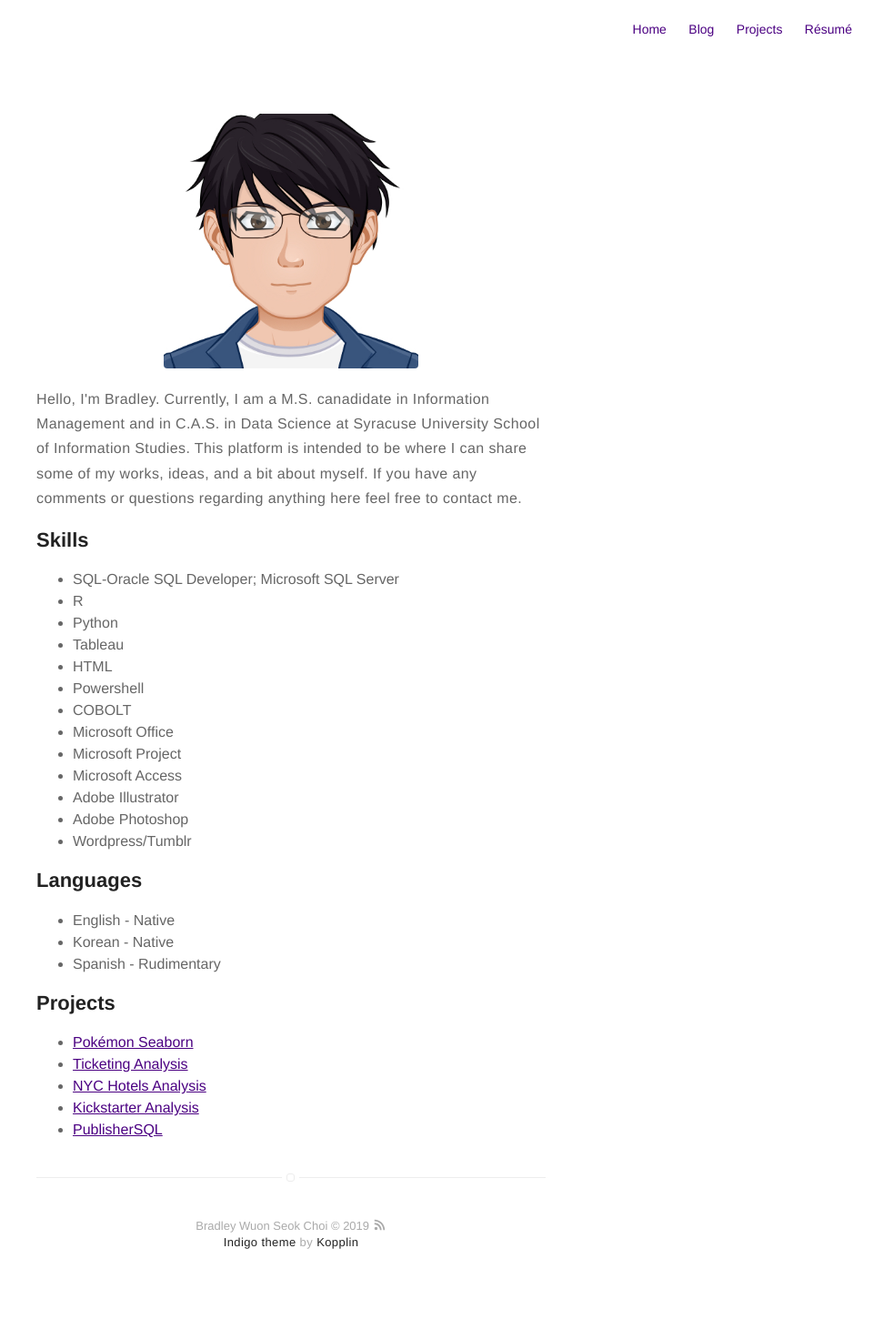
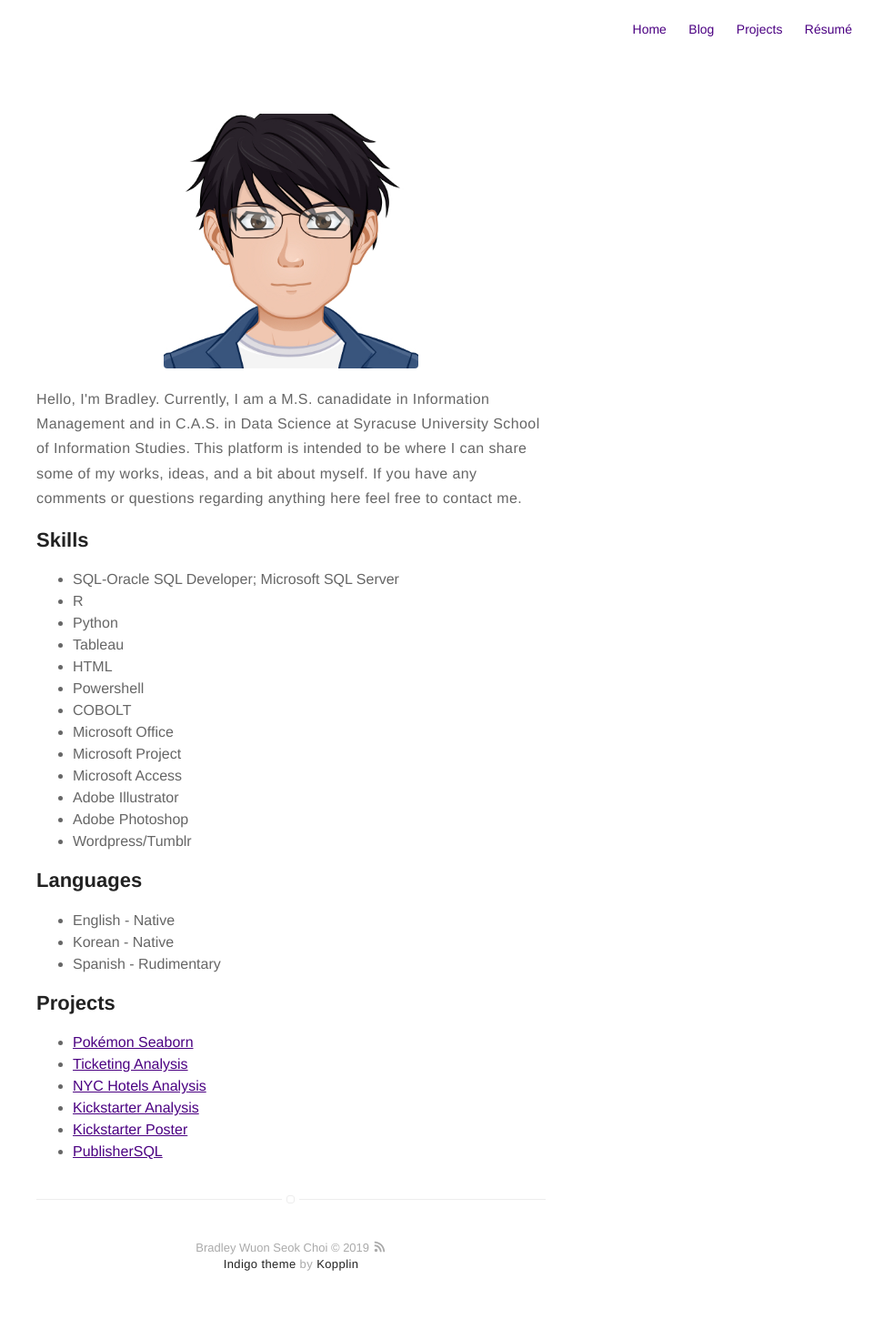
Before and after one commit to bradvision/bradvision.github.io, a Jekyll site: the page built from about.md, in a window 1280 px wide. Shown: the whole page at 91% size, without its empty margins (320-1280 px from the left). Built offline with Jekyll 4.4.1, drawn with Linux system fonts in a browser that asks for light colours; before the commit the page ends 1437 px from its top, so only the background shows below that.

Commit message:
Update about.md

```diff
--- a/about.md
+++ b/about.md
@@ -43,5 +43,6 @@ feel free to contact me.</p>
 	<li><a href="https://github.com/bradvision/TicketingAnalysisProj/blob/master/Code.R">Ticketing Analysis</a></li>
 	<li><a href="https://github.com/bradvision/IST687-IST719/blob/master/IST687%20Project%20Code.R">NYC Hotels Analysis</a></li>
 	<li><a href="https://github.com/bradvision/IST687-IST719/blob/master/VisualisationPosterProjectcode.R">Kickstarter Analysis</a></li>
+	<li><a href="https://www.dropbox.com/preview/Kickstarter_Poster.pdf">Kickstarter Poster</a></li>
 	<li><a href="https://github.com/bradvision/Graduate-IST-Project-Codes/blob/master/IST659_Project_Code.sql">PublisherSQL</a></li>
 </ul>
```
